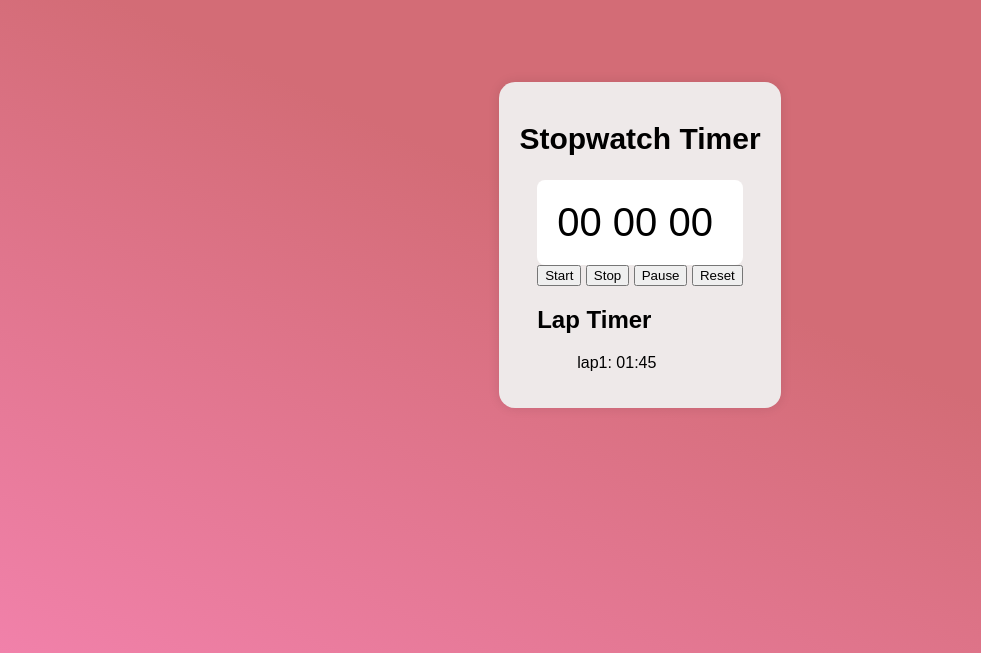
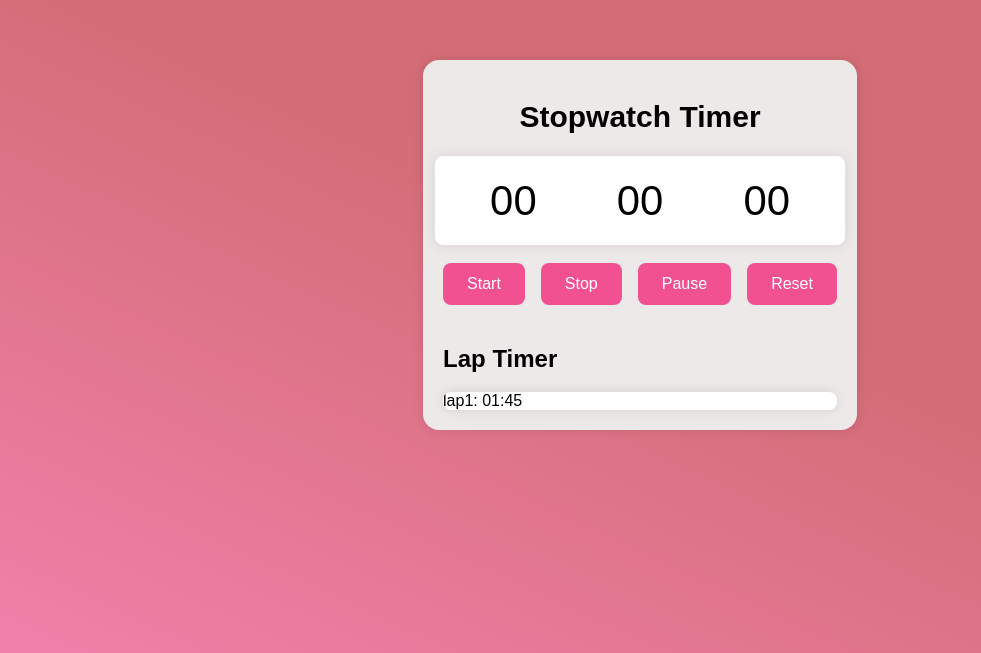
Before and after one commit to RizwanSiddiqui021/StopwatchApp, a plain HTML site: page index.html in a window 1280 px wide. Shown: the part 163-816 px from the top of the page, without its empty margins (0-981 px from the left). Drawn offline with Linux system fonts and the light colour scheme.

Commit message:
completed the designing part

```diff
--- a/style.css
+++ b/style.css
@@ -22,9 +22,86 @@ body{
     margin-bottom: 1.5rem;
 }
 
+.stopwatch{
+    display: flex;
+    flex-direction: column;
+    align-items: center;
+    gap: 20px;
+}
+
 .timer{
     font-size: 40px;
     background-color: #fff;
     padding: 20px;
     border-radius: 8px;
+    box-shadow: 0 0 12px rgba(0, 0, 0, 0.1);
+    animation: pulse 1.5s infinite alternate;
 }
+
+@keyframes pulse {
+    from{
+        transform: scale(1);
+    }
+
+    to{
+        transform: scale(1.05);
+    }
+}
+
+.timer span{
+    width: 110px;
+    display: inline-block;
+    text-align: center;
+}
+
+.controls{
+    display: flex;
+    gap: 1rem;
+}
+
+button{
+    padding: 0.75rem 1.5rem;
+    color: white;
+    font-size: 1rem;
+    background-color: #f25191;
+    border: none;
+    border-radius: 8px;
+    cursor: pointer;
+    transition: background-color 0.3s ease-in-out;
+}
+
+button:hover{
+    background-color: #d72a76;
+}
+
+.lap-title{
+    font-size: 1.5rem;
+}
+
+.laps{
+    width: 100%;
+}
+
+ul{
+    list-style-type: none;
+    padding: 0;
+    margin: 0;
+    overflow-y: auto;
+    max-height: 200px;
+    background-color: #fff;
+    border-radius: 8px;
+    box-shadow: 0 0 12px rgba(0, 0, 0, 0.1);
+}
+
+li{
+    padding: 1rem;
+    border-bottom: 1px solid #e0e0e0;
+}
+
+li:last-child{
+    border-bottom: none;
+}
+
+li span{
+    font-weight: 700;
+}
```
